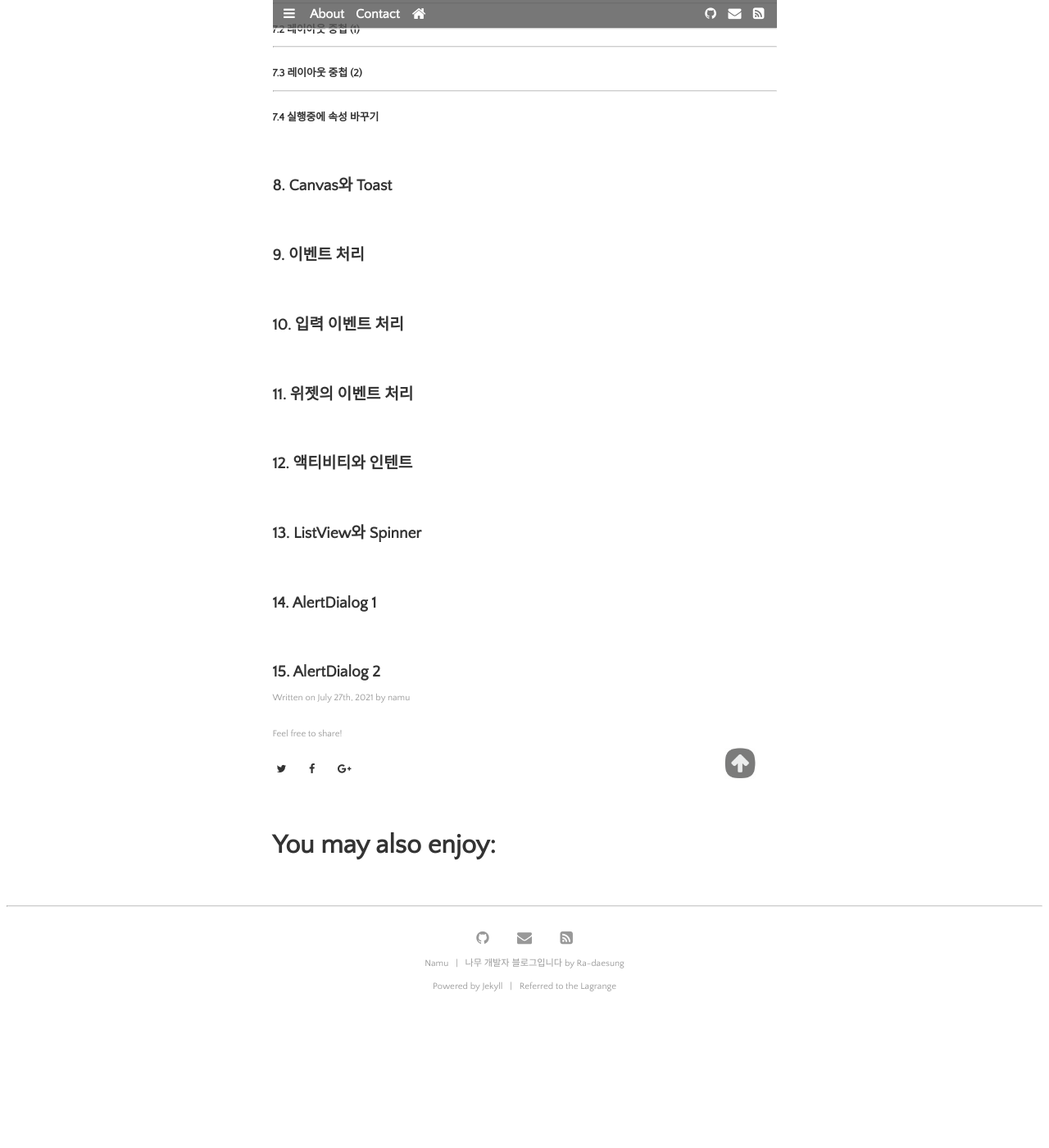
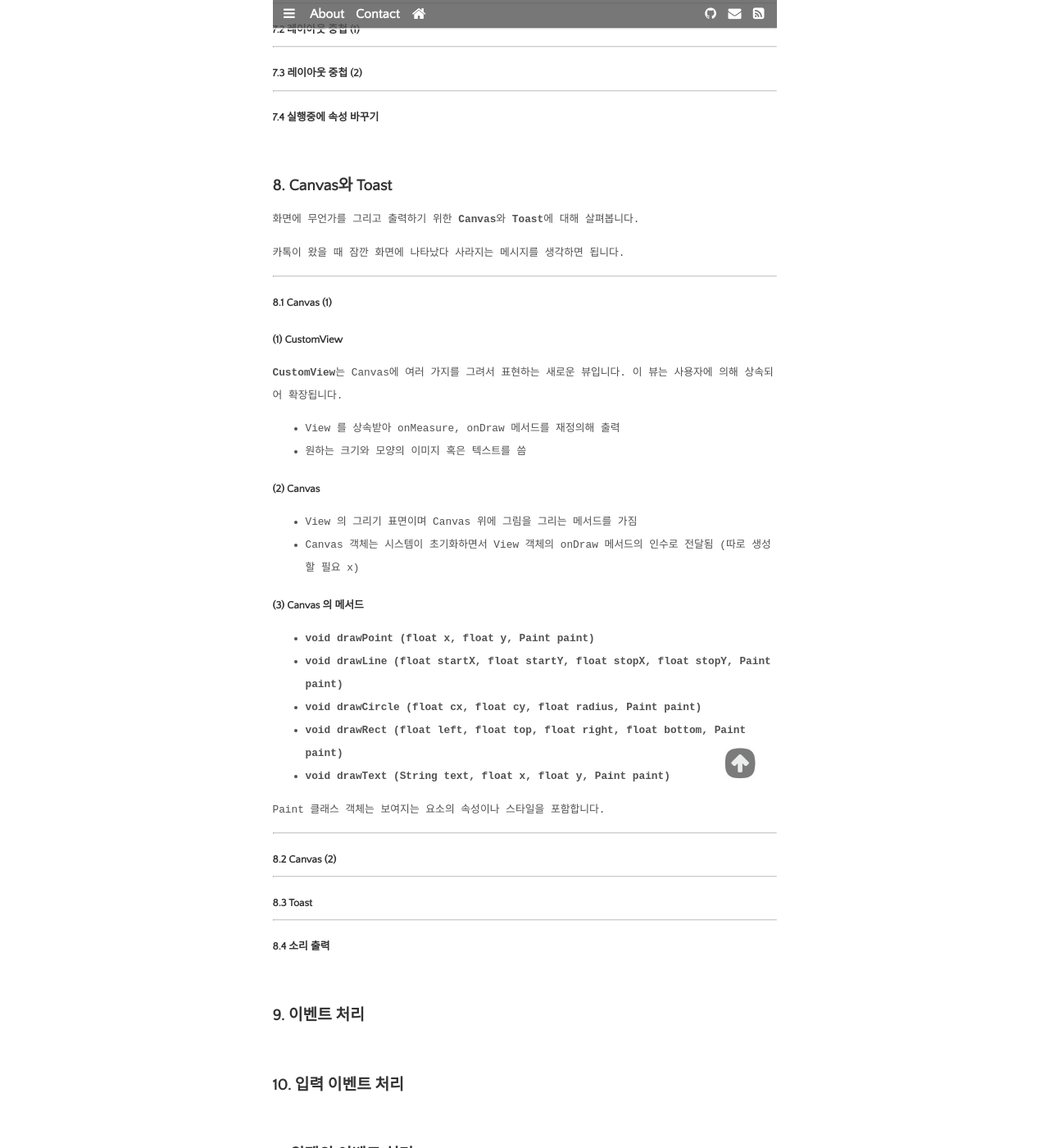
Before and after one commit to daesungRa/namu, a Jekyll site: the page built from _posts/knou/2021-07-27-android-mobile.markdown, in a window 1280 px wide and 1400 px high, scrolled down 23936 px. Shown: the whole window at 82% size. Built offline with Jekyll 4.4.1, drawn with Linux system fonts in a browser that asks for light colours; some web fonts are replaced; before the commit the page ends 25201 px from its top, so only the background shows below that.

Commit message:
post: Add contents to android

```diff
--- a/_posts/knou/2021-07-27-android-mobile.markdown
+++ b/_posts/knou/2021-07-27-android-mobile.markdown
@@ -1056,6 +1056,49 @@ public class MainActivity extends Activity {
 <br>
 ## 8. Canvas와 Toast
 
+화면에 무언가를 그리고 출력하기 위한 **Canvas**와 **Toast**에 대해 살펴봅니다.
+
+카톡이 왔을 때 잠깐 화면에 나타났다 사라지는 메시지를 생각하면 됩니다.
+
+---
+
+#### 8.1 Canvas (1)
+
+#### (1) CustomView
+
+**CustomView**는 Canvas에 여러 가지를 그려서 표현하는 새로운 뷰입니다.
+이 뷰는 사용자에 의해 상속되어 확장됩니다.
+
+- View 를 상속받아 onMeasure, onDraw 메서드를 재정의해 출력
+- 원하는 크기와 모양의 이미지 혹은 텍스트를 씀
+
+#### (2) Canvas
+
+- View 의 그리기 표면이며 Canvas 위에 그림을 그리는 메서드를 가짐
+- Canvas 객체는 시스템이 초기화하면서 View 객체의 onDraw 메서드의 인수로 전달됨 (따로 생성할 필요 x)
+
+#### (3) Canvas 의 메서드
+
+- **void drawPoint (float x, float y, Paint paint)**
+- **void drawLine (float startX, float startY, float stopX, float stopY, Paint paint)**
+- **void drawCircle (float cx, float cy, float radius, Paint paint)**
+- **void drawRect (float left, float top, float right, float bottom, Paint paint)**
+- **void drawText (String text, float x, float y, Paint paint)**
+
+Paint 클래스 객체는 보여지는 요소의 속성이나 스타일을 포함합니다.
+
+---
+
+#### 8.2 Canvas (2)
+
+---
+
+#### 8.3 Toast
+
+---
+
+#### 8.4 소리 출력
+
 <br>
 ## 9. 이벤트 처리
 
```
